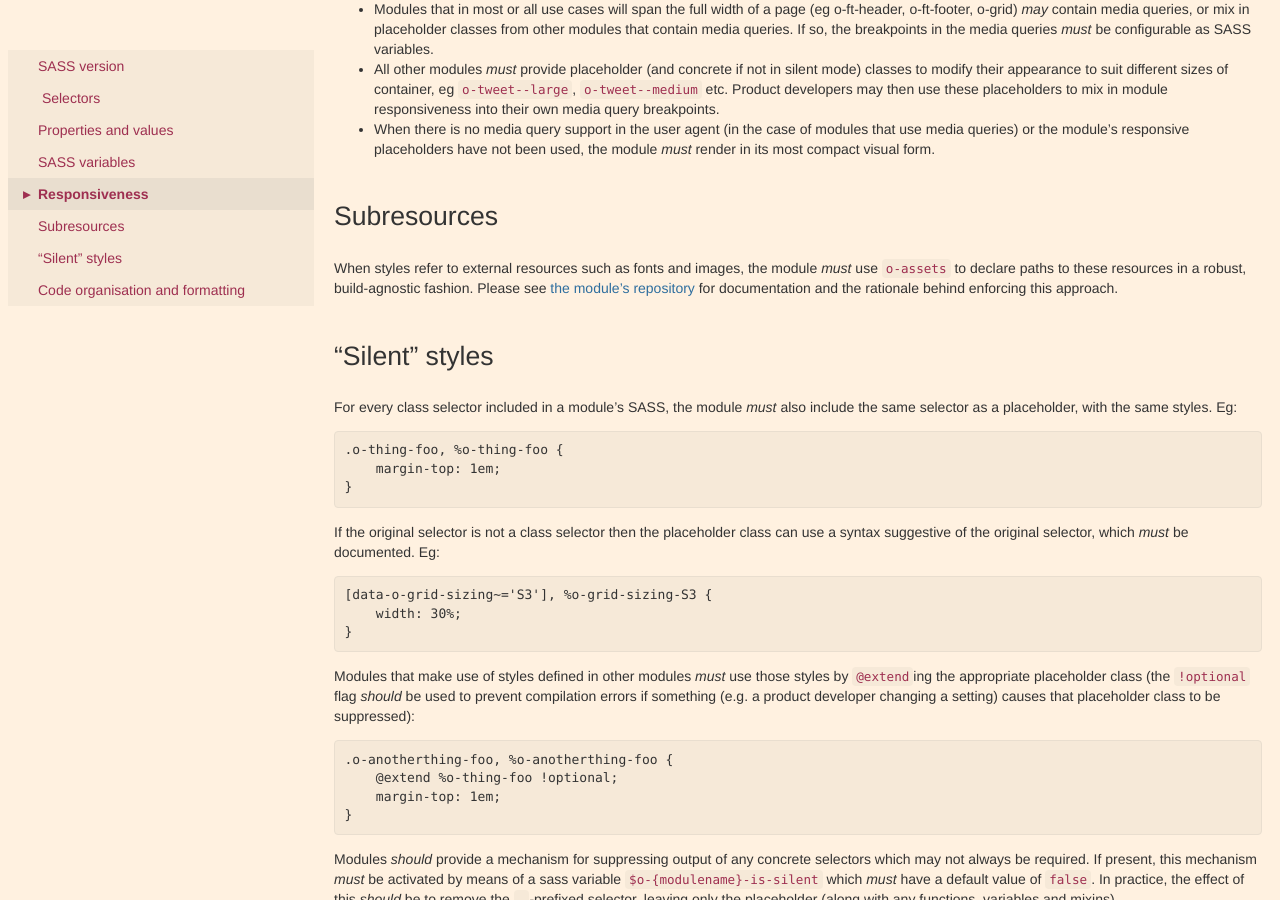
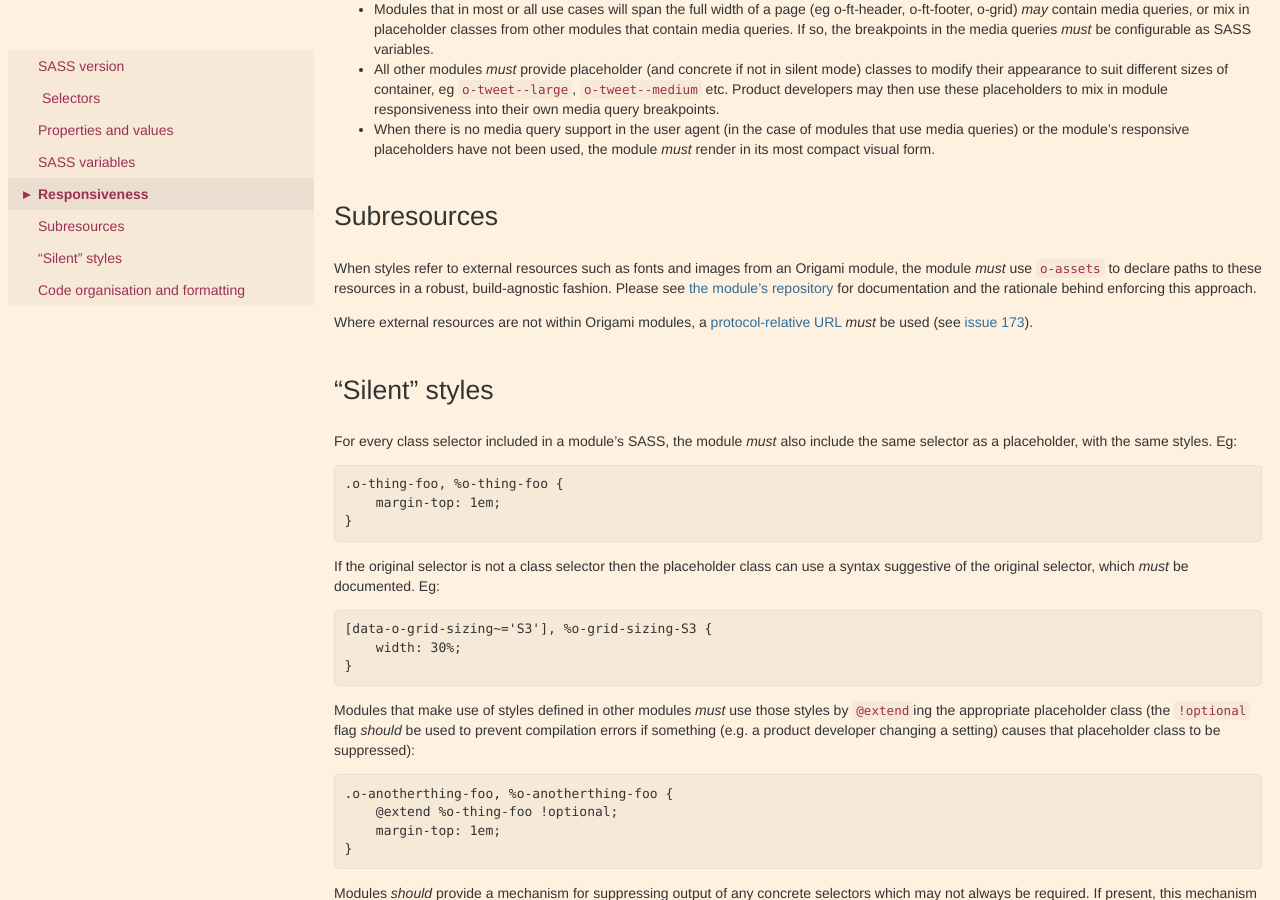
Before and after one commit to Financial-Times/ft-origami, a Jekyll site: the page built from docs/syntax/scss.md, in a window 1280 px wide and 900 px high, scrolled down 2496 px. Built offline with Jekyll 4.4.1, drawn with Linux system fonts in a browser that asks for light colours.

Commit message:
Protocol relative URLs, closes #173

```diff
--- a/docs/syntax/scss.md
+++ b/docs/syntax/scss.md
@@ -100,7 +100,10 @@ Modules are responsible for providing responsive behaviours where appropriate, b
 
 ## Subresources
 
-When styles refer to external resources such as fonts and images, the module *must* use `o-assets` to declare paths to these resources in a robust, build-agnostic fashion. Please see [the module's repository](http://git.svc.ft.com/summary/?r=origami/o-assets.git) for documentation and the rationale behind enforcing this approach.
+When styles refer to external resources such as fonts and images from an Origami module, the module *must* use `o-assets` to declare paths to these resources in a robust, build-agnostic fashion. Please see [the module's repository](http://git.svc.ft.com/summary/?r=origami/o-assets.git) for documentation and the rationale behind enforcing this approach.
+
+Where external resources are not within Origami modules, a [protocol-relative URL](http://www.paulirish.com/2010/the-protocol-relative-url/) *must* be used (see [issue 173](https://github.com/Financial-Times/ft-origami/issues/173)).
+
 
 
 ## "Silent" styles
```
Also changed, not shown: docs/syntax/js.md (+3 -0 lines), docs/syntax/mustache.md (+6 -0 lines).
